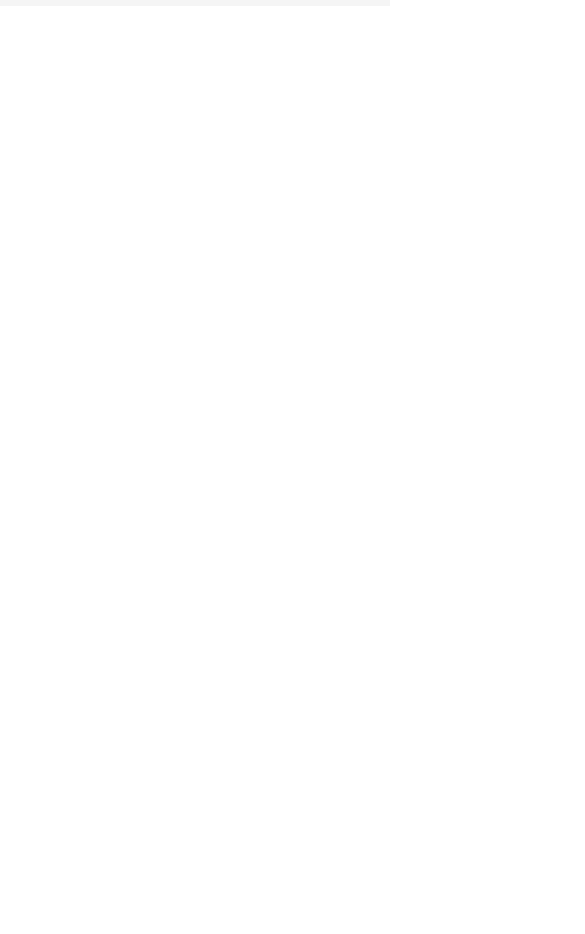
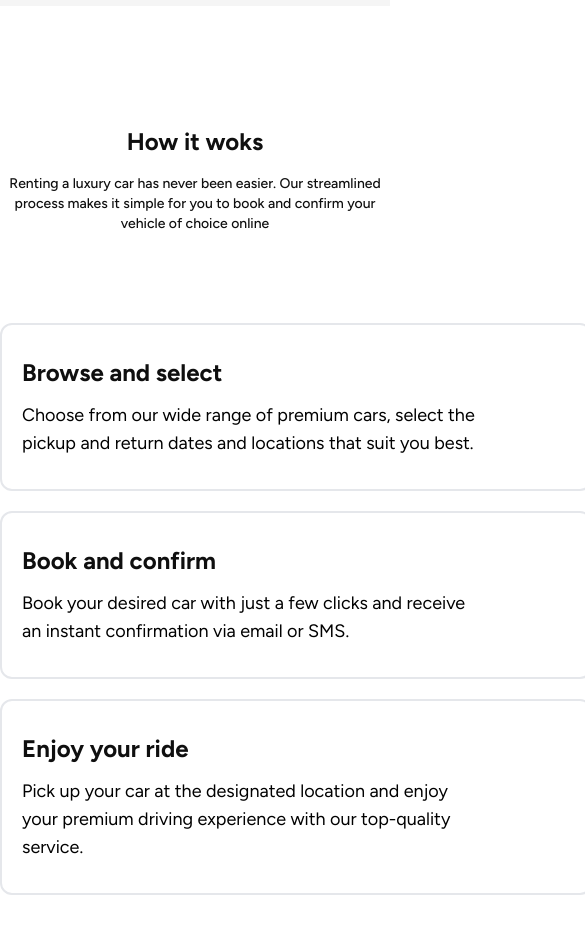
Before and after one commit to mahirTheCoder/LUXDRIVE, a React (Vite) app: page / in a window 390 px wide. Shown: the part 5160-6094 px from the top of the page, 585 px wide, since content can reach past the window. Before the commit the page ends 5166 px from the top, so only its background shows below. Built offline with nearby package versions, Linux system fonts and the light colour scheme.

Commit message:
works section complete with out responsive

```diff
--- /dev/null
+++ b/src/Components/Works.jsx
@@ -0,0 +1,68 @@
+import React from "react";
+import cars from "../assets/images/cars.png";
+const Works = () => {
+  return (
+    <>
+      <section id="Works " className="mt-30">
+        <div className="container">
+          <div className="content">
+            {/* -----------header part-------- */}
+            <div className="mb-8 sm:mb-10 md:mb-12 lg:mb-16">
+              <h2 className="text-2xl sm:text-3xl md:text-4xl lg:text-5xl font-bold font-figtree text-primary mb-4 sm:mb-6 text-center">
+                How it woks
+              </h2>
+              <p className="text-sm sm:text-base md:text-lg font-medium font-figtree text-primary max-w-3xl mx-auto text-center px-2">
+                Renting a luxury car has never been easier. Our streamlined
+                process makes it simple for you to book and confirm your vehicle
+                of choice online
+              </p>
+
+              {/* ---------img and text------ */}
+              <div className="img&Content flex justify-between  items-center mt-14">
+                {/* ---------text part------- */}
+                <div className="text flex flex-col gap-5 ">
+                  <div className="partOne w-[592px] py-8 bg-white px-5 rounded-xl border-2 border-gray-200 ">
+                    <h2 className="text-2xl font-bold font-figtree text-primary mb-3 ">
+                      Browse and select
+                    </h2>
+                    <p className="w-[454px] text-lg font-normal font-figtree text-black ">
+                      Choose from our wide range of premium cars, select the
+                      pickup and return dates and locations that suit you best.
+                    </p>
+                  </div>
+
+                  <div className="partOne w-[592px] py-8 bg-white px-5 rounded-xl border-2 border-gray-200">
+                    <h2 className="text-2xl font-bold font-figtree text-primary mb-3 ">
+                      Book and confirm
+                    </h2>
+                    <p className="w-[454px] text-lg font-normal font-figtree text-black ">
+                      Book your desired car with just a few clicks and receive
+                      an instant confirmation via email or SMS.
+                    </p>
+                  </div>
+
+                  <div className="partOne w-[592px] py-8 bg-white px-5 rounded-xl border-2 border-gray-200 ">
+                    <h2 className="text-2xl font-bold font-figtree text-primary mb-3 ">
+                      Enjoy your ride
+                    </h2>
+                    <p className="w-[454px] text-lg font-normal font-figtree text-black ">
+                      Pick up your car at the designated location and enjoy your
+                      premium driving experience with our top-quality service.
+                    </p>
+                  </div>
+                </div>
+
+                {/* ------------img part---------- */}
+                <div className="imgPart w-[740px] h-[638px]  flex justify-center items-center ">
+                  <img src={cars} alt="carimg" />
+                </div>
+              </div>
+            </div>
+          </div>
+        </div>
+      </section>
+    </>
+  );
+};
+
+export default Works;
--- a/src/Layout/Layout.jsx
+++ b/src/Layout/Layout.jsx
@@ -6,7 +6,7 @@ import Hero from '../Components/Hero'
 import Rent from '../Components/Rent'
 import RentBody from '../Components/RentBody'
 import Collection from '../Components/Collection'
-
+import Works from '../Components/Works'
 const Layout = () => {
   return (
     <>
@@ -17,6 +17,7 @@ const Layout = () => {
     <Rent/>
     <RentBody/>
     <Collection/>
+    <Works />
     </>
   )
 }
```
Also changed, not shown: src/assets/images/cars.png (added).
